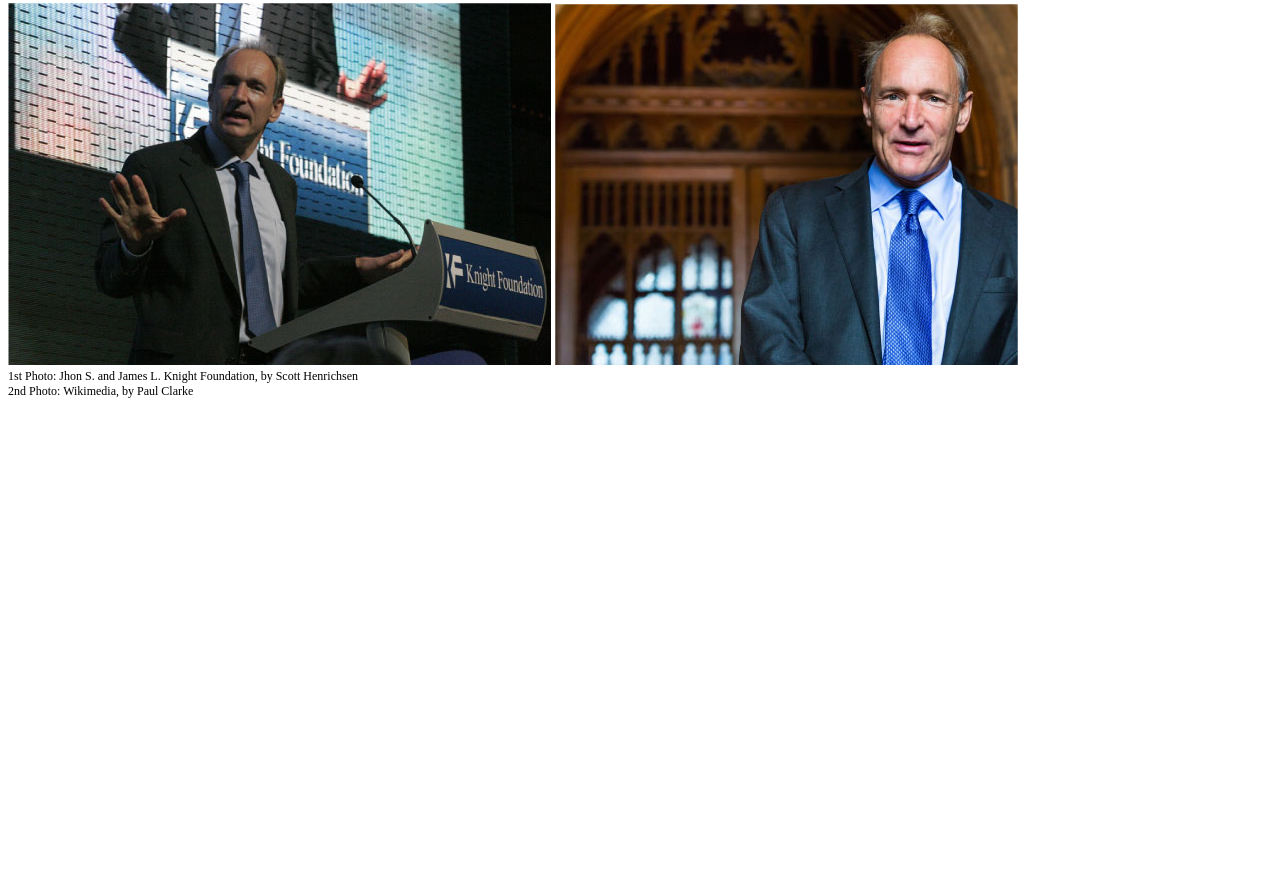
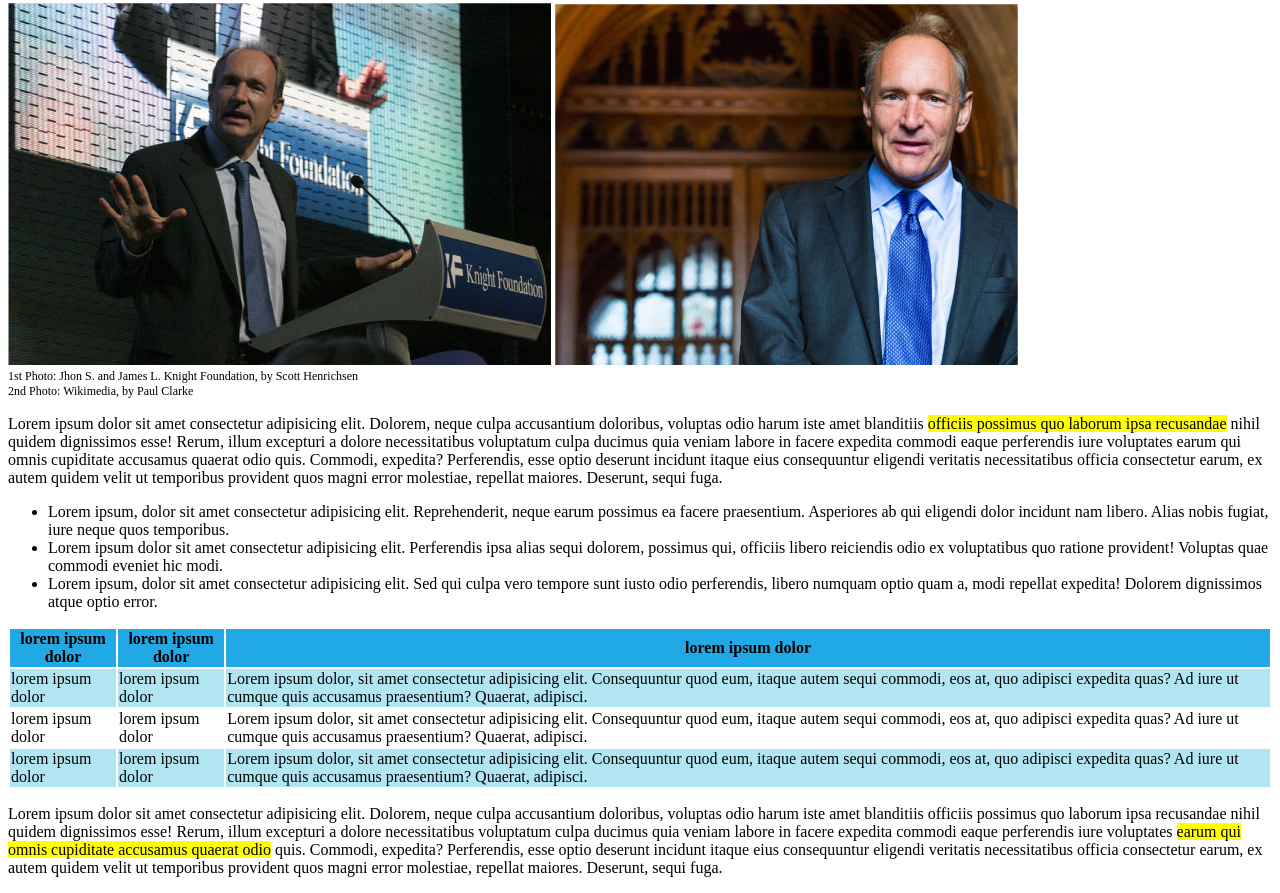
Before and after one commit to maldrek3103/html-css-booleaner, a plain HTML site: page index.html in a window 1280 px wide. Shown: the part 237-1130 px from the top of the page. Before the commit the page ends 800 px from the top, so only its background shows below. Drawn offline with Linux system fonts and the light colour scheme.

Commit message:
Added main section texts

```diff
--- a/index.html
+++ b/index.html
@@ -36,6 +36,71 @@
                 2nd Photo: Wikimedia, by Paul Clarke
             </figcaption>
         </div>
+        <div class="main-doc">
+            <p>
+                Lorem ipsum dolor sit amet consectetur adipisicing elit. Dolorem, neque culpa accusantium doloribus,
+                voluptas odio harum iste amet blanditiis <span>officiis possimus quo laborum ipsa recusandae</span>
+                nihil
+                quidem dignissimos esse!
+                Rerum, illum excepturi a dolore necessitatibus voluptatum culpa ducimus quia veniam labore in facere
+                expedita commodi eaque perferendis iure voluptates earum qui omnis cupiditate accusamus quaerat odio
+                quis. Commodi, expedita?
+                Perferendis, esse optio deserunt incidunt itaque eius consequuntur eligendi veritatis necessitatibus
+                officia consectetur earum, ex autem quidem velit ut temporibus provident quos magni error molestiae,
+                repellat maiores. Deserunt, sequi fuga.
+            </p>
+            <ul>
+                <li>Lorem ipsum, dolor sit amet consectetur adipisicing elit. Reprehenderit, neque earum possimus ea
+                    facere praesentium. Asperiores ab qui eligendi dolor incidunt nam libero. Alias nobis fugiat, iure
+                    neque quos temporibus.</li>
+                <li>Lorem ipsum dolor sit amet consectetur adipisicing elit. Perferendis ipsa alias sequi dolorem,
+                    possimus qui, officiis libero reiciendis odio ex voluptatibus quo ratione provident! Voluptas quae
+                    commodi eveniet hic modi.</li>
+                <li>Lorem ipsum, dolor sit amet consectetur adipisicing elit. Sed qui culpa vero tempore sunt iusto odio
+                    perferendis, libero numquam optio quam a, modi repellat expedita! Dolorem dignissimos atque optio
+                    error.</li>
+            </ul>
+            <table>
+                <tr>
+                    <th>lorem ipsum dolor</th>
+                    <th>lorem ipsum dolor</th>
+                    <th>lorem ipsum dolor</th>
+                </tr>
+                <tr>
+                    <td class="table-color">lorem ipsum dolor</td>
+                    <td class="table-color">lorem ipsum dolor</td>
+                    <td class="table-color">Lorem ipsum dolor, sit amet consectetur adipisicing elit. Consequuntur quod eum, itaque autem
+                        sequi commodi, eos at, quo adipisci expedita quas? Ad iure ut cumque quis accusamus praesentium?
+                        Quaerat, adipisci.</td>
+                </tr>
+                <tr>
+                    <td>lorem ipsum dolor</td>
+                    <td>lorem ipsum dolor</td>
+                    <td>Lorem ipsum dolor, sit amet consectetur adipisicing elit. Consequuntur quod eum, itaque autem
+                        sequi commodi, eos at, quo adipisci expedita quas? Ad iure ut cumque quis accusamus praesentium?
+                        Quaerat, adipisci.</td>
+                </tr>
+                <tr>
+                    <td class="table-color">lorem ipsum dolor</td>
+                    <td class="table-color">lorem ipsum dolor</td>
+                    <td class="table-color">Lorem ipsum dolor, sit amet consectetur adipisicing elit. Consequuntur quod eum, itaque autem
+                        sequi commodi, eos at, quo adipisci expedita quas? Ad iure ut cumque quis accusamus praesentium?
+                        Quaerat, adipisci.</td>
+                </tr>
+            </table>
+            <p>
+                Lorem ipsum dolor sit amet consectetur adipisicing elit. Dolorem, neque culpa accusantium doloribus,
+                voluptas odio harum iste amet blanditiis officiis possimus quo laborum ipsa recusandae
+                nihil
+                quidem dignissimos esse!
+                Rerum, illum excepturi a dolore necessitatibus voluptatum culpa ducimus quia veniam labore in facere
+                expedita commodi eaque perferendis iure voluptates <span>earum qui omnis cupiditate accusamus quaerat odio</span>
+                quis. Commodi, expedita?
+                Perferendis, esse optio deserunt incidunt itaque eius consequuntur eligendi veritatis necessitatibus
+                officia consectetur earum, ex autem quidem velit ut temporibus provident quos magni error molestiae,
+                repellat maiores. Deserunt, sequi fuga.
+            </p>
+        </div>
     </main>
 </body>
 
--- a/style.css
+++ b/style.css
@@ -21,3 +21,13 @@ a{
 figcaption{
     font-size: 12px;
 }
+span{
+    background-color: #ffff00;
+}
+
+th{
+    background-color: #20a9e5;
+}
+.table-color{
+    background-color: #b1e5f2;
+}
```
